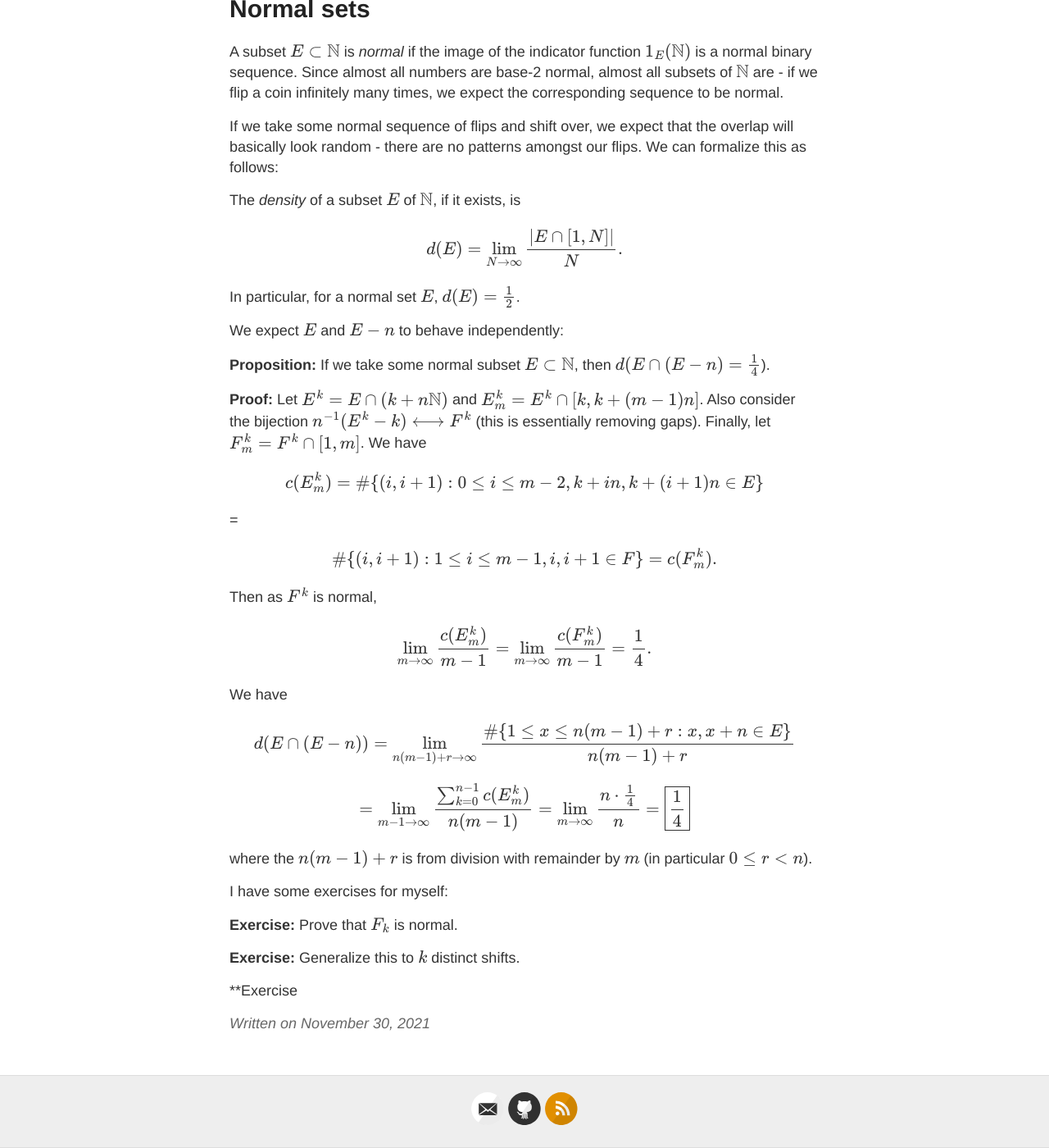
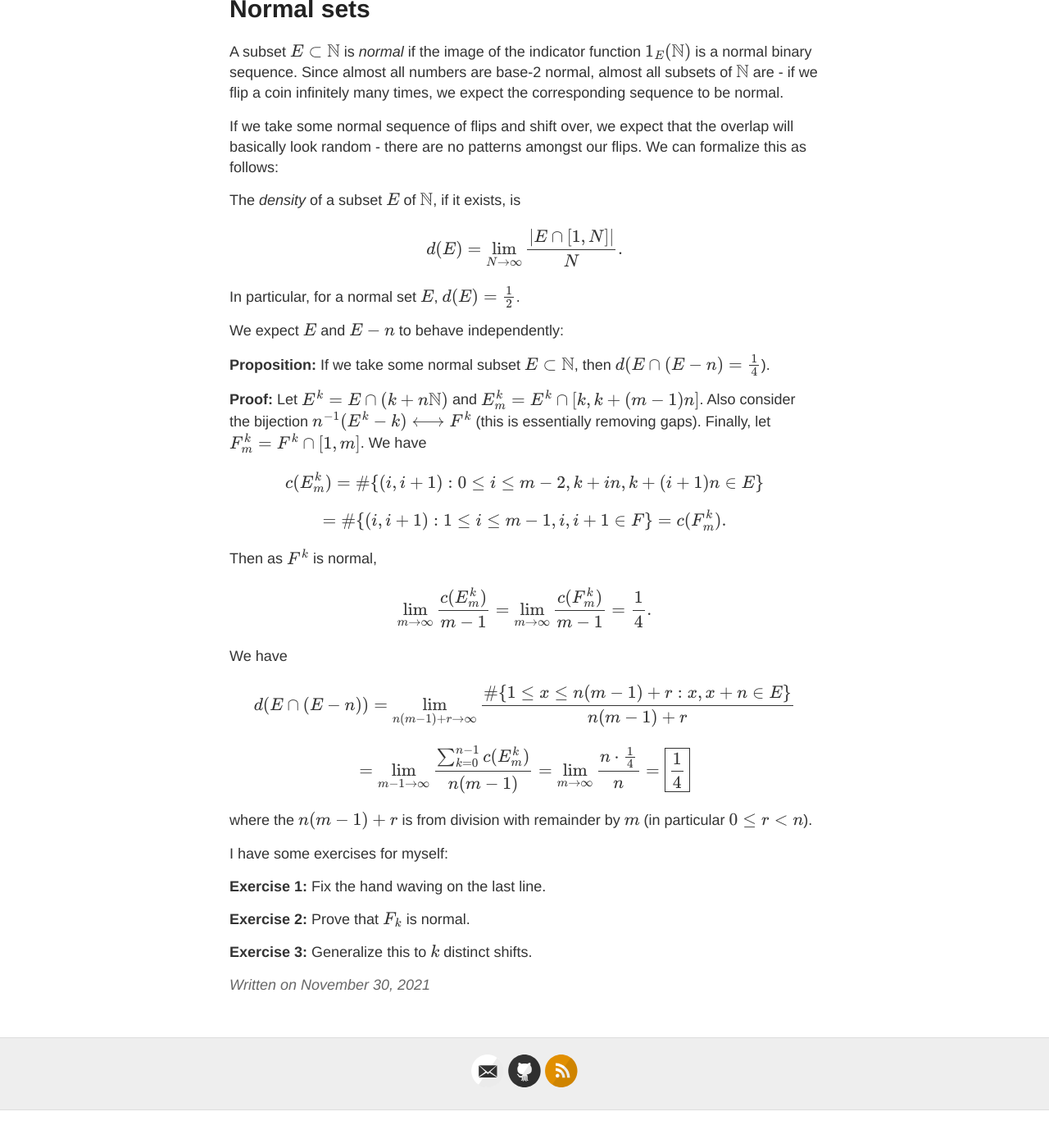
Before and after one commit to JetChung/JetChung.github.io, a Jekyll site: the page built from _posts/2020-11-29-normal-sets.md, in a window 1280 px wide and 1400 px high, scrolled down 176 px. Shown: the whole window at 82% size. Built offline with Jekyll 4.4.1, drawn with Linux system fonts in a browser that asks for light colours; after the commit the page ends 1530 px from its top, so only the background shows below that.

Commit message:
Update 2020-11-29-normal-sets.md

```diff
--- a/_posts/2020-11-29-normal-sets.md
+++ b/_posts/2020-11-29-normal-sets.md
@@ -18,7 +18,7 @@ We expect \\(E\\) and \\(E-n\\) to behave independently:
 If we take some normal subset \\(E \subset \mathbb{N}\\), then \\(d(E \cap (E-n) = \frac{1}{4}\\)).
 
 **Proof:** Let \\(E^k = E \cap (k + n\mathbb{N})\\) and \\(E_m^k = E^k \cap [k, k+(m-1)n]\\). Also consider the bijection \\(n^{-1}(E^k - k) \longleftrightarrow F^k\\) (this is essentially removing gaps). Finally, let \\(F^k_m = F^k \cap [1, m]\\). We have
-\\[c(E_m^k) = \\#\\{(i, i+1) : 0 \leq i \leq m-2, k+in, k + (i+1)n \in E\\}\\] = \\[\\#\\{(i, i+1) : 1 \leq i \leq m-1, i, i + 1 \in F\\} = c(F_m^k).\\]
+\\[c(E_m^k) = \\#\\{(i, i+1) : 0 \leq i \leq m-2, k+in, k + (i+1)n \in E\\}\\]  \\[= \\#\\{(i, i+1) : 1 \leq i \leq m-1, i, i + 1 \in F\\} = c(F_m^k).\\]
 Then as \\(F^k\\) is normal,
 \\[\lim_{m\to \infty}\frac{c(E_m^k)}{m-1} = \lim_{m\to \infty}\frac{c(F_m^k)}{m-1}= \frac{1}{4}.\\]
 We have
@@ -27,8 +27,8 @@ where the \\(n(m-1) + r\\) is from division with remainder by \\(m\\) (in partic
 
 I have some exercises for myself:
 
-**Exercise:** Prove that \\(F_k\\) is normal.
+**Exercise 1:** Fix the hand waving on the last line.
 
-**Exercise:** Generalize this to \\(k\\) distinct shifts.
+**Exercise 2:** Prove that \\(F_k\\) is normal.
 
-**Exercise
+**Exercise 3:** Generalize this to \\(k\\) distinct shifts.
```
